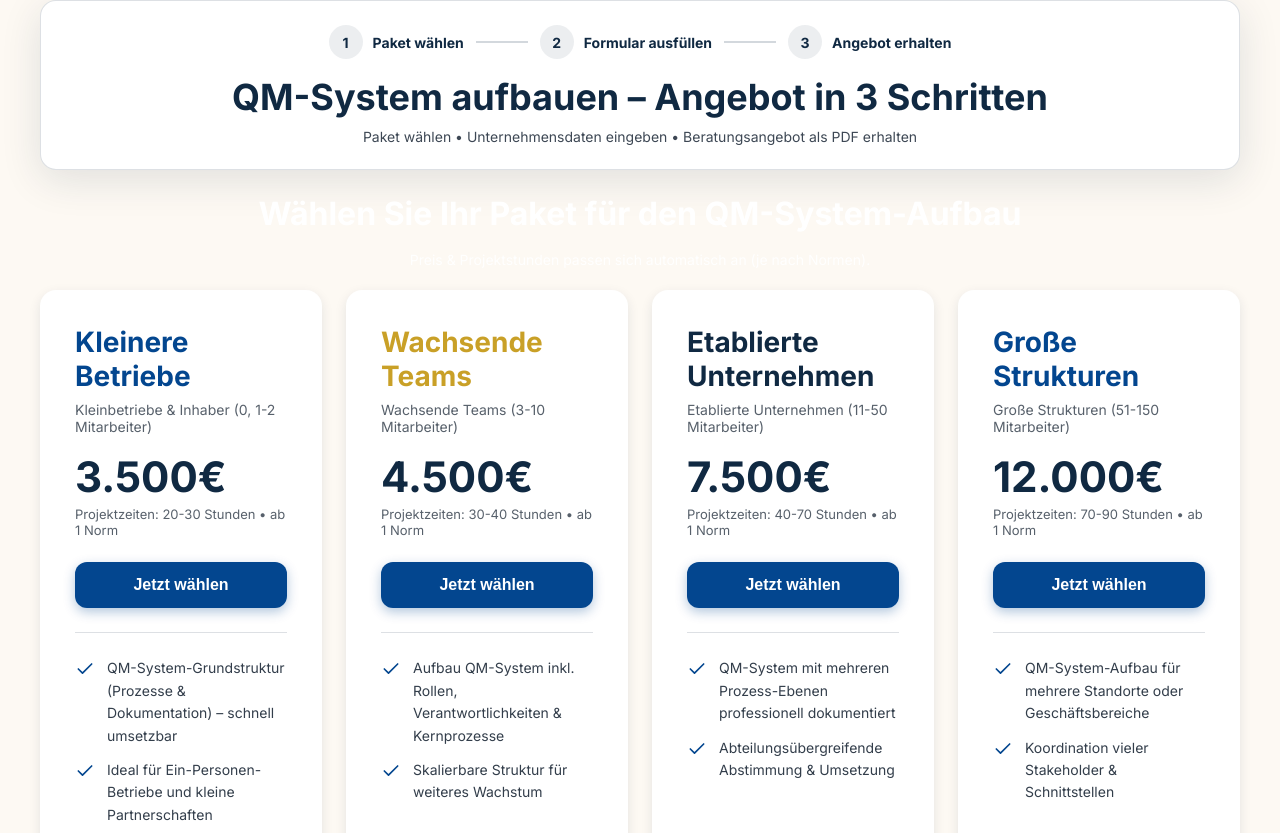
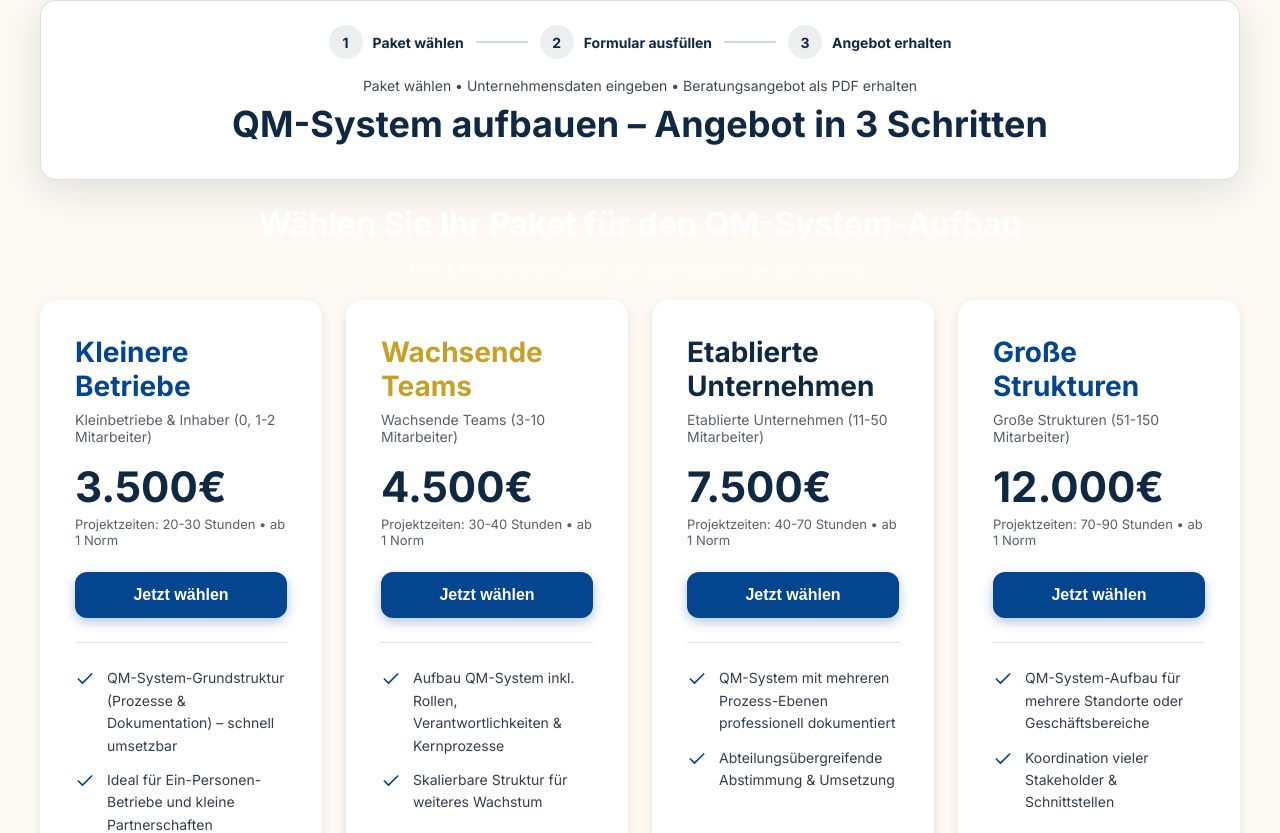
Before and after one commit to holgergrosser-hub/qmberater-angebot, a React (Vite) app: page / in a window 1280 px wide. Shown: the top 833 px of the page. Built offline with nearby package versions, Linux system fonts and the light colour scheme; the HTML template or start-up script is replaced by a standard one.

Commit message:
Move subtitle above headline

```diff
--- a/src/App.jsx
+++ b/src/App.jsx
@@ -440,6 +440,14 @@ export default function App() {
 
             <div style={{ textAlign: 'center' }}>
               <div style={{
+                fontSize: '14px',
+                color: BRAND.text,
+                opacity: 0.95,
+                marginBottom: '10px'
+              }}>
+                Paket wählen • Unternehmensdaten eingeben • Beratungsangebot als PDF erhalten
+              </div>
+              <div style={{
                 fontSize: 'clamp(22px, 3.4vw, 36px)',
                 fontWeight: '900',
                 color: BRAND.heading,
@@ -447,13 +455,6 @@ export default function App() {
                 marginBottom: '10px'
               }}>
                 QM-System aufbauen – Angebot in 3 Schritten
-              </div>
-              <div style={{
-                fontSize: '14px',
-                color: BRAND.text,
-                opacity: 0.95
-              }}>
-                Paket wählen • Unternehmensdaten eingeben • Beratungsangebot als PDF erhalten
               </div>
             </div>
           </div>
```
